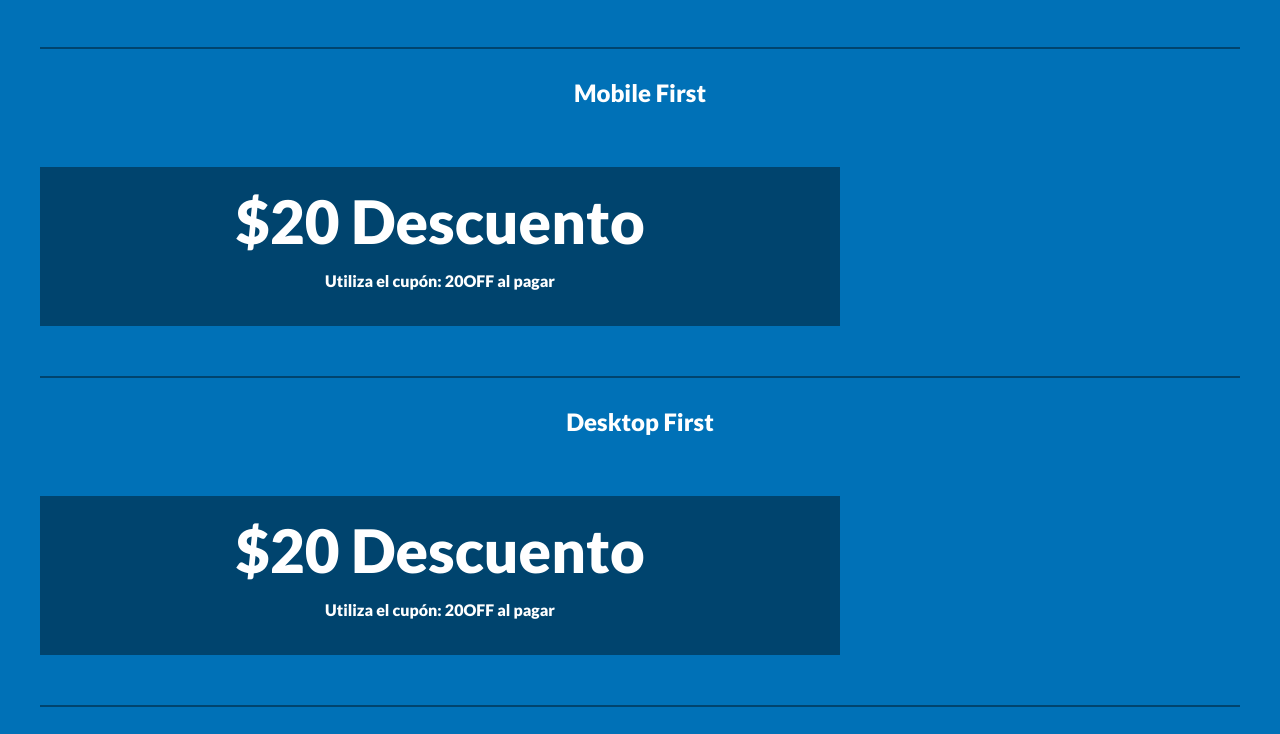
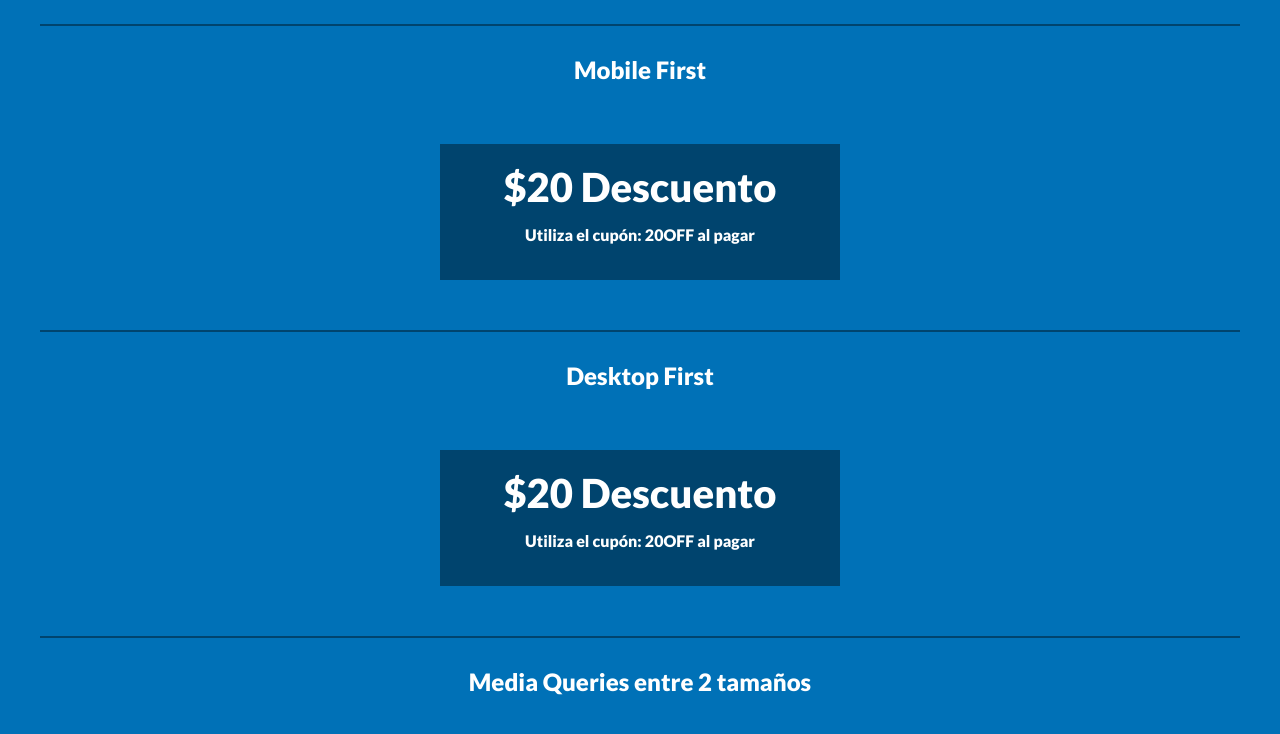
Before and after one commit to sinoe9891/curso-responsive, a plain HTML site: page index.html in a window 1280 px wide. Shown: the part 590-1324 px from the top of the page. Drawn offline with Linux system fonts and the light colour scheme.

Commit message:
Mobile First

```diff
--- /dev/null
+++ b/css/02.css
@@ -0,0 +1,18 @@
+.oferta{
+	background-color: #00446e;
+	padding: 2rem;
+	text-align: center
+}
+.precio{
+	font-size: 4rem;
+	margin:0;
+}
+
+/* Si iniciamos de Mobile First */
+/* min-with o sea de 600px en adelante aplico lo siguiente: */
+@media (min-width: 600px){
+	.oferta{
+		max-width:40rem;
+		margin:0 auto;
+	}
+}
--- a/index.html
+++ b/index.html
@@ -10,7 +10,9 @@
     <link href="https://fonts.googleapis.com/css2?family=Lato:wght@900&display=swap" rel="stylesheet">
     <link rel="stylesheet" href="css/normalize.css">
     <link rel="stylesheet" href="css/style.css">
-    <link rel="stylesheet" href="css/01.css">
+    <!-- <link rel="stylesheet" href="css/01.css"> -->
+	<!-- Mobile First -->
+    <link rel="stylesheet" href="css/02.css">
 
 </head>
 <body>
```
